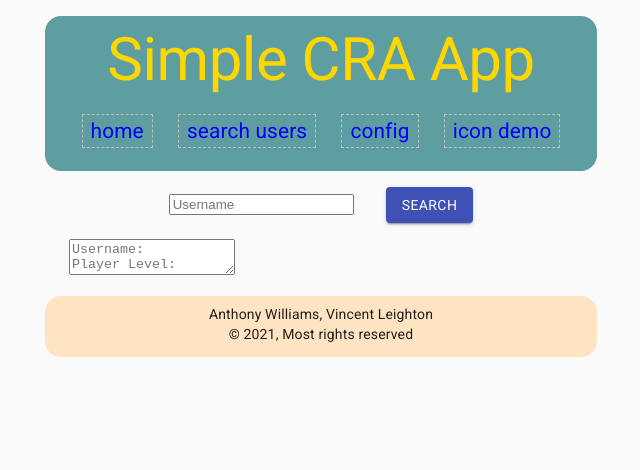
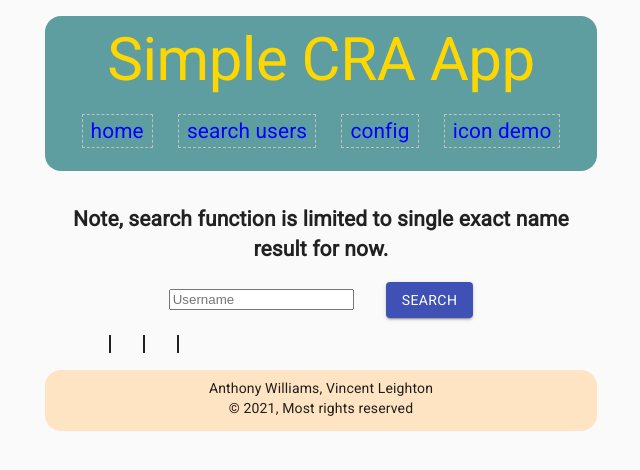
Before and after one commit to Wolven531/simple-cra-app, a React (Create React App) app: page /searchUsers in a window 1280 px wide. Shown: the top 470 px of the page, without its empty margins (319-959 px from the left). Built offline with nearby package versions, Linux system fonts and the light colour scheme.

Commit message:
Visual Changes to SearchUsers Added css file to ChangeUsers and changed data display layout

```diff
--- /dev/null
+++ b/src/SearchUsers/SearchUsers.css
@@ -0,0 +1,19 @@
+.note{
+    text-align: center;
+}
+
+.displayData{
+    margin: 0 1rem 0 1rem;
+    /* Not sure why align and boreders don't work here, come back to it
+    align-items: center;
+    align-self: center; */
+}
+
+.userDataContainer{
+    color: black;
+    /* Not sure why align and boreders don't work here, come back to it
+    align-items: center;
+    align-self: center;
+    align-content: center; */
+
+}
--- a/src/SearchUsers/SearchUsers.tsx
+++ b/src/SearchUsers/SearchUsers.tsx
@@ -1,8 +1,16 @@
-import { Button, Container, Grid, TextareaAutosize } from '@material-ui/core'
+import {
+	Box,
+	Button,
+	Container,
+	Grid,
+	TextareaAutosize,
+	TextField,
+} from '@material-ui/core'
 import axios from 'axios'
 import React, { FC, useState } from 'react'
 import { ConfigPage } from '../ConfigPage/ConfigPage'
 import { ApiService } from '../services/ApiService'
+import './SearchUsers.css'
 
 interface SearchUsersProps {
 	api: ApiService
@@ -16,15 +24,20 @@ const SearchUsers: FC<SearchUsersProps> = ({
 	const [newSearchValue, setNewSearchValue] = useState(defaultSearchValue)
 	const [searchUserName, setSearchUserNameValue] = useState('')
 	const [searchUserLevel, setSearchUserLevelValue] = useState('')
+	const [searchUserIcon, setSearchUserIconValue] = useState('')
 
 	const fireUserSearch = async () => {
 		const response = await api.pingUserSearchEndpoint(newSearchValue)
 		setSearchUserNameValue(response.name)
 		setSearchUserLevelValue(response.summonerLevel)
+		setSearchUserIconValue(response.profileIconId)
 	}
 
 	return (
 		<Container className="config-page">
+			<h2 className="note">
+				Note, search function is limited to single exact name result for now.
+			</h2>
 			<Grid
 				container
 				alignItems="center"
@@ -51,7 +64,18 @@ const SearchUsers: FC<SearchUsersProps> = ({
 					</Button>
 				</Grid>
 			</Grid>
-			<TextareaAutosize rowsMin={2} placeholder={`Username:${searchUserName}\nPlayer Level:${searchUserLevel}`}/>
+			{/* Display searched user data. Icon(ID will change to image whe API updated)/Name/Level */}
+			<Container id='userDataContainer'>
+				<Box className="displayData" component="div" display="inline" border={1}>
+					{searchUserIcon}
+				</Box>
+				<Box className="displayData" component="div" display="inline" border={1}>
+					{searchUserName}
+				</Box>
+				<Box className="displayData" component="div" display="inline" border={1}>
+					{searchUserLevel}
+				</Box>
+			</Container>
 		</Container>
 	)
 }
```
